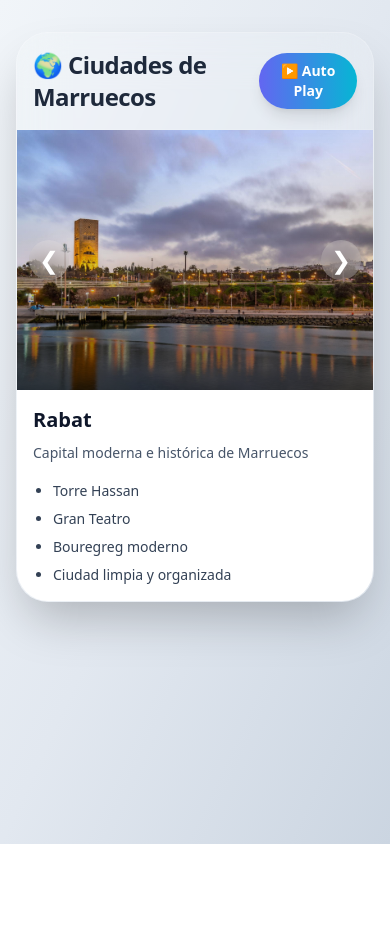
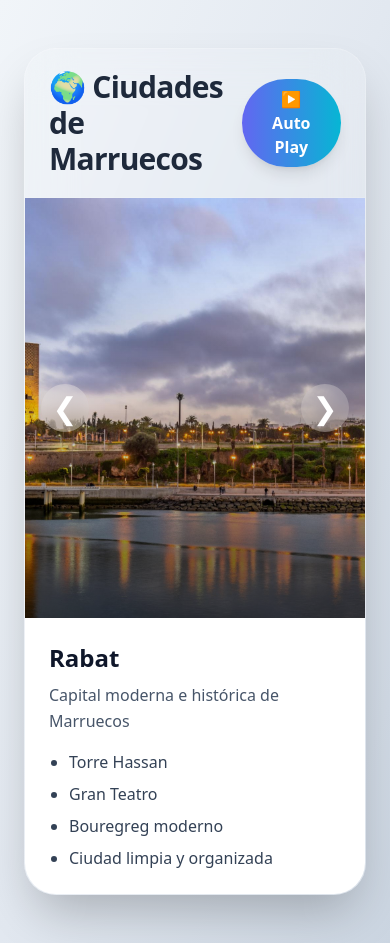
Before and after one commit to MohammedZakhbat/carrusel, a website: page index.html in a window 390 px wide. Before the commit the page ends 844 px from the top, so only its background shows below. Drawn offline with Linux system fonts and the light colour scheme.

Commit message:
update taiwldind

```diff
--- a/index.html
+++ b/index.html
@@ -1,5 +1,6 @@
 <!DOCTYPE html>
 <html lang="es">
+
 <head>
     <meta charset="UTF-8">
     <title>Carrusel - Ciudades de Marruecos</title>
@@ -7,54 +8,33 @@
 </head>
 
 <body class="bg-gradient-to-br from-slate-100 via-slate-200 to-slate-300 min-h-screen font-sans">
-
-  <main class="w-full max-w-6xl mx-auto px-4 sm:px-6 py-8 sm:py-12">
-
-    <section class="relative bg-white/10 backdrop-blur-xl border border-white/20 shadow-2xl rounded-[2rem] overflow-hidden">
-
-      <div class="flex items-center justify-between px-4 sm:px-6 py-4 sm:py-5 border-b border-white/10">
-        <h1 class="text-2xl sm:text-3xl md:text-5xl font-extrabold text-slate-800 tracking-tight">
-          🌍 Ciudades de Marruecos
-        </h1>
-
-        <button id="autoPlayBtn"
-          class="px-4 sm:px-6 py-2 rounded-full bg-gradient-to-r from-indigo-500 to-cyan-500 text-white font-semibold shadow-lg hover:scale-105 active:scale-95 transition text-sm sm:text-base">
-          ▶ Auto Play
-        </button>
+    <main class="max-w-6xl mx-auto px-6 py-12">
+        <section
+            class="relative bg-white/10 backdrop-blur-xl border border-white/20 shadow-2xl rounded-[2rem] overflow-hidden">
+            <div class="flex items-center justify-between px-6 py-5 border-b border-white/10">
+                <h1 class="text-3xl md:text-5xl font-extrabold text-slate-800 tracking-tight"> 🌍 Ciudades de Marruecos
+                </h1> <button id="autoPlayBtn"
+                    class="px-6 py-2 rounded-full bg-gradient-to-r from-indigo-500 to-cyan-500 text-white font-semibold shadow-lg hover:scale-105 active:scale-95 transition">
+                    ▶ Auto Play </button>
             </div>
-
-      <div class="relative group">
-
-        <img id="carouselImage"
-          class="w-full h-[260px] sm:h-[320px] md:h-[420px] object-cover transition-all duration-700"
-          src=""
-          alt="">
-
-        <div class="absolute inset-0 bg-gradient-to-t from-black/60 via-black/10 to-transparent"></div>
-
-        <button id="prevBtn"
-          class="absolute left-3 sm:left-4 top-1/2 -translate-y-1/2 bg-white/20 hover:bg-white/40 backdrop-blur-md text-white text-2xl sm:text-3xl w-10 h-10 sm:w-12 sm:h-12 rounded-full flex items-center justify-center transition">
-          ❮
-        </button>
-
-        <button id="nextBtn"
-          class="absolute right-3 sm:right-4 top-1/2 -translate-y-1/2 bg-white/20 hover:bg-white/40 backdrop-blur-md text-white text-2xl sm:text-3xl w-10 h-10 sm:w-12 sm:h-12 rounded-full flex items-center justify-center transition">
-          ❯
-        </button>
+            <div class="relative group"> <img id="carouselImage"
+                    class="w-full h-[420px] object-cover transition-all duration-700" src="" alt="">
+                <div class="absolute inset-0 bg-gradient-to-t from-black/60 via-black/10 to-transparent"></div> <button
+                    id="prevBtn"
+                    class="absolute left-4 top-1/2 -translate-y-1/2 bg-white/20 hover:bg-white/40 backdrop-blur-md text-white text-3xl w-12 h-12 rounded-full flex items-center justify-center transition">
+                    ❮ </button> <button id="nextBtn"
+                    class="absolute right-4 top-1/2 -translate-y-1/2 bg-white/20 hover:bg-white/40 backdrop-blur-md text-white text-3xl w-12 h-12 rounded-full flex items-center justify-center transition">
+                    ❯ </button>
             </div>
-
-      <div class="p-4 sm:p-6 bg-white">
-        <h2 id="carouselTitle" class="text-xl sm:text-2xl md:text-3xl font-bold text-slate-900"></h2>
-
-        <p id="carouselDescription" class="mt-2 text-sm sm:text-base text-slate-600 leading-relaxed"></p>
-
-        <ul id="carouselFeatures" class="mt-4 grid grid-cols-1 md:grid-cols-2 gap-2 text-slate-700 list-disc ml-5 text-sm sm:text-base"></ul>
+            <div class="p-6 bg-white">
+                <h2 id="carouselTitle" class="text-2xl md:text-3xl font-bold text-slate-900"></h2>
+                <p id="carouselDescription" class="mt-2 text-slate-600 leading-relaxed"></p>
+                <ul id="carouselFeatures"
+                    class="mt-4 grid grid-cols-1 md:grid-cols-2 gap-2 text-slate-700 list-disc ml-5"></ul>
             </div>
-
         </section>
-
     </main>
-
     <script src="app.js"></script>
 </body>
+
 </html>
```
Also changed, not shown: output.css. Lines whose indentation alone changed are shown as unchanged.
